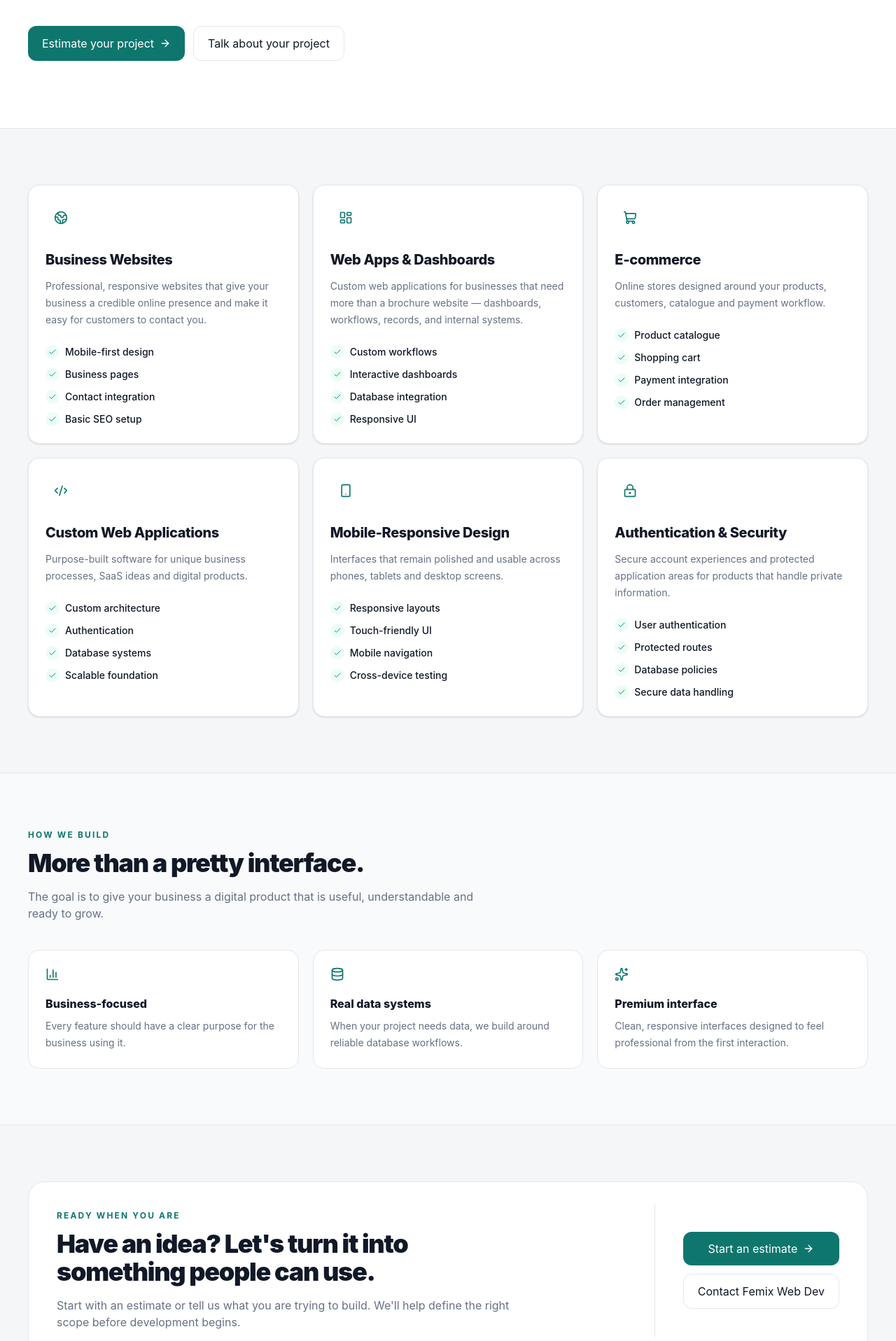
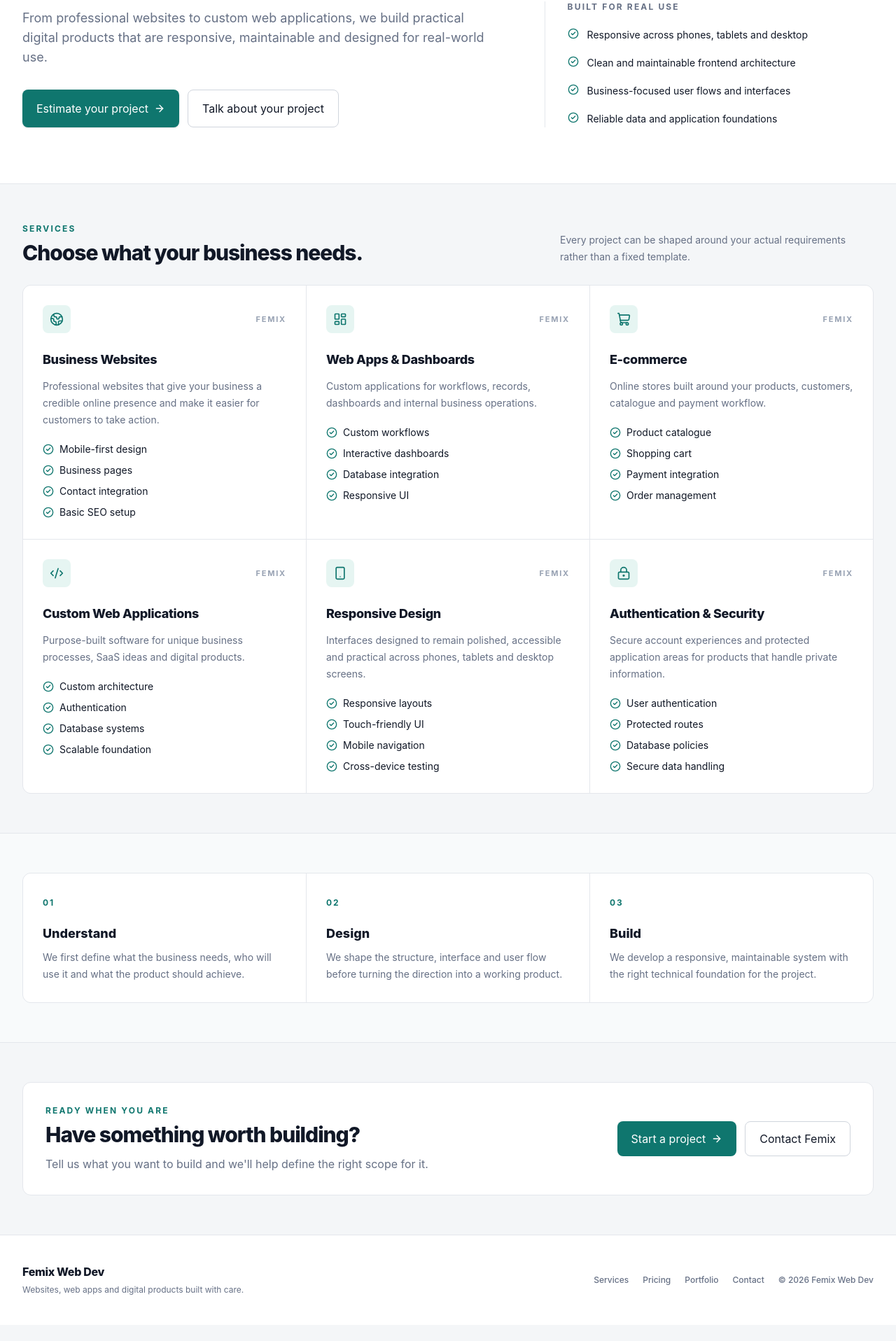
Before and after one commit to femixdigital/femix-web-dev, a React (Vite) app: page /services in a window 1280 px wide. Shown: the part 444-2360 px from the top of the page at 70% size. After the commit the page ends 2337 px from the top, so only its background shows below. Built offline with nearby package versions, Linux system fonts and the light colour scheme.

Commit message:
style: refine services platform experience

```diff
--- a/src/pages/Services.tsx
+++ b/src/pages/Services.tsx
@@ -1,79 +1,61 @@
 import React from 'react';
-import {
-  ArrowRight,
-  BarChart3,
-  Check,
-  Code2,
-  Database,
-  Globe2,
-  LayoutDashboard,
-  LockKeyhole,
-  Smartphone,
-  ShoppingCart,
-  Sparkles,
-} from 'lucide-react';
+import { ArrowRight, CheckCircle2, Code2, Globe2, LayoutDashboard, LockKeyhole, ShoppingCart, Smartphone } from 'lucide-react';
 import { Link } from 'react-router-dom';
 
 const services = [
   {
     icon: Globe2,
     title: 'Business Websites',
-    description:
-      'Professional, responsive websites that give your business a credible online presence and make it easy for customers to contact you.',
+    description: 'Professional websites that give your business a credible online presence and make it easier for customers to take action.',
     features: ['Mobile-first design', 'Business pages', 'Contact integration', 'Basic SEO setup'],
   },
   {
     icon: LayoutDashboard,
     title: 'Web Apps & Dashboards',
-    description:
-      'Custom web applications for businesses that need more than a brochure website — dashboards, workflows, records, and internal systems.',
+    description: 'Custom applications for workflows, records, dashboards and internal business operations.',
     features: ['Custom workflows', 'Interactive dashboards', 'Database integration', 'Responsive UI'],
   },
   {
     icon: ShoppingCart,
     title: 'E-commerce',
-    description:
-      'Online stores designed around your products, customers, catalogue and payment workflow.',
+    description: 'Online stores built around your products, customers, catalogue and payment workflow.',
     features: ['Product catalogue', 'Shopping cart', 'Payment integration', 'Order management'],
   },
   {
     icon: Code2,
     title: 'Custom Web Applications',
-    description:
-      'Purpose-built software for unique business processes, SaaS ideas and digital products.',
+    description: 'Purpose-built software for unique business processes, SaaS ideas and digital products.',
     features: ['Custom architecture', 'Authentication', 'Database systems', 'Scalable foundation'],
   },
   {
     icon: Smartphone,
-    title: 'Mobile-Responsive Design',
-    description:
-      'Interfaces that remain polished and usable across phones, tablets and desktop screens.',
+    title: 'Responsive Design',
+    description: 'Interfaces designed to remain polished, accessible and practical across phones, tablets and desktop screens.',
     features: ['Responsive layouts', 'Touch-friendly UI', 'Mobile navigation', 'Cross-device testing'],
   },
   {
     icon: LockKeyhole,
     title: 'Authentication & Security',
-    description:
-      'Secure account experiences and protected application areas for products that handle private information.',
+    description: 'Secure account experiences and protected application areas for products that handle private information.',
     features: ['User authentication', 'Protected routes', 'Database policies', 'Secure data handling'],
   },
 ];
 
-const highlights = [
+const principles = [
   {
-    icon: BarChart3,
-    title: 'Business-focused',
-    description: 'Every feature should have a clear purpose for the business using it.',
+    number: '01',
+    title: 'Understand',
+    description: 'We first define what the business needs, who will use it and what the product should achieve.',
   },
   {
-    icon: Database,
-    title: 'Real data systems',
-    description: 'When your project needs data, we build around reliable database workflows.',
+    number: '02',
+    title: 'Design',
+    description: 'We shape the structure, interface and user flow before turning the direction into a working product.',
   },
   {
-    icon: Sparkles,
-    title: 'Premium interface',
-    description: 'Clean, responsive interfaces designed to feel professional from the first interaction.',
+    number: '03',
+    title: 'Build',
+    description: 'We develop a responsive, maintainable system with the right technical foundation for the project.',
   },
 ];
 
@@ -81,27 +63,26 @@ const Services: React.FC = () => {
   return (
     <main className="min-h-[calc(100vh-72px)] bg-[var(--app-bg)] text-[var(--app-text)]">
       <section className="border-b border-[var(--app-border)] bg-[var(--app-surface)]">
-        <div className="mx-auto max-w-7xl px-5 py-16 sm:px-8 lg:px-10 lg:py-24">
-          <div className="max-w-3xl">
-            <div className="mb-6 inline-flex items-center gap-2 rounded-full border border-[var(--app-border)] bg-[var(--app-surface-2)] px-3 py-1.5 text-xs font-semibold text-[var(--app-muted)]">
-              <span className="h-1.5 w-1.5 rounded-full bg-violet-500" />
-              Services
+        <div className="mx-auto max-w-[1440px] px-4 py-12 sm:px-6 sm:py-16 lg:px-8 lg:py-20">
+          <div className="grid gap-10 lg:grid-cols-[minmax(0,1.2fr)_minmax(300px,0.8fr)] lg:items-end">
+            <div>
+              <div className="inline-flex items-center gap-2 rounded-lg border border-[var(--app-border)] bg-[var(--app-surface-2)] px-3 py-2 text-[11px] font-bold uppercase tracking-[0.16em] text-[var(--app-muted)]">
+                <Code2 className="h-3.5 w-3.5 text-[var(--app-brand)]" />
+                What we build
               </div>
 
-            <h1 className="text-4xl font-black tracking-[-0.04em] sm:text-5xl lg:text-6xl">
+              <h1 className="mt-6 max-w-4xl text-4xl font-extrabold leading-[1.03] tracking-[-0.05em] sm:text-6xl lg:text-7xl">
                 Digital products built around your business.
               </h1>
 
               <p className="mt-6 max-w-2xl text-base leading-7 text-[var(--app-muted)] sm:text-lg">
-              From professional business websites to custom web applications,
-              we build practical digital products that are responsive, maintainable
-              and designed for real-world use.
+                From professional websites to custom web applications, we build practical digital products that are responsive, maintainable and designed for real-world use.
               </p>
 
               <div className="mt-8 flex flex-col gap-3 sm:flex-row">
                 <Link
                   to="/estimator"
-                className="inline-flex items-center justify-center gap-2 rounded-xl bg-[var(--app-brand)] px-5 py-3 text-sm font-bold text-white transition hover:-translate-y-0.5 hover:opacity-90"
+                  className="inline-flex items-center justify-center gap-2 rounded-lg bg-[var(--app-brand)] px-5 py-3.5 text-sm font-bold text-[var(--app-brand-contrast)] shadow-sm transition hover:bg-[var(--app-brand-hover)]"
                 >
                   Estimate your project
                   <ArrowRight className="h-4 w-4" />
@@ -109,46 +90,86 @@ const Services: React.FC = () => {
 
                 <Link
                   to="/contact"
-                className="inline-flex items-center justify-center rounded-xl border border-[var(--app-border)] bg-[var(--app-surface)] px-5 py-3 text-sm font-bold text-[var(--app-text)] transition hover:border-[var(--app-brand)] hover:text-[var(--app-brand)]"
+                  className="inline-flex items-center justify-center rounded-lg border border-[var(--app-border-strong)] bg-[var(--app-surface)] px-5 py-3.5 text-sm font-bold text-[var(--app-text)] transition hover:bg-[var(--app-surface-2)]"
                 >
                   Talk about your project
                 </Link>
               </div>
             </div>
+
+            <div className="border-t border-[var(--app-border)] pt-6 lg:border-l lg:border-t-0 lg:pl-8 lg:pt-0">
+              <p className="text-xs font-bold uppercase tracking-[0.18em] text-[var(--app-muted)]">
+                Built for real use
+              </p>
+
+              <div className="mt-5 space-y-4">
+                {[
+                  'Responsive across phones, tablets and desktop',
+                  'Clean and maintainable frontend architecture',
+                  'Business-focused user flows and interfaces',
+                  'Reliable data and application foundations',
+                ].map((item) => (
+                  <div key={item} className="flex items-start gap-3">
+                    <CheckCircle2 className="mt-0.5 h-4 w-4 shrink-0 text-[var(--app-brand)]" />
+                    <p className="text-sm leading-6 text-[var(--app-text)]">{item}</p>
+                  </div>
+                ))}
+              </div>
+            </div>
+          </div>
         </div>
       </section>
 
-      <section className="mx-auto max-w-7xl px-5 py-16 sm:px-8 lg:px-10 lg:py-20">
-        <div className="grid gap-5 md:grid-cols-2 xl:grid-cols-3">
+      <section>
+        <div className="mx-auto max-w-[1440px] px-4 py-10 sm:px-6 lg:px-8 lg:py-14">
+          <div className="mb-7 flex flex-col gap-2 sm:flex-row sm:items-end sm:justify-between">
+            <div>
+              <p className="text-xs font-bold uppercase tracking-[0.18em] text-[var(--app-brand)]">
+                Services
+              </p>
+              <h2 className="mt-2 text-2xl font-extrabold tracking-[-0.035em] sm:text-3xl">
+                Choose what your business needs.
+              </h2>
+            </div>
+
+            <p className="max-w-md text-sm leading-6 text-[var(--app-muted)]">
+              Every project can be shaped around your actual requirements rather than a fixed template.
+            </p>
+          </div>
+
+          <div className="grid gap-px overflow-hidden rounded-xl border border-[var(--app-border)] bg-[var(--app-border)] md:grid-cols-2 xl:grid-cols-3">
             {services.map((service) => {
               const Icon = service.icon;
 
               return (
                 <article
                   key={service.title}
-                className="group rounded-2xl border border-[var(--app-border)] bg-[var(--app-surface)] p-6 shadow-sm transition duration-200 hover:-translate-y-1 hover:border-violet-300 hover:shadow-lg dark:hover:border-violet-500/40"
+                  className="bg-[var(--app-surface)] p-6 transition hover:bg-[var(--app-surface-2)] sm:p-7"
                 >
-                <div className="flex h-11 w-11 items-center justify-center rounded-xl bg-[var(--app-soft)] text-[var(--app-brand)]">
+                  <div className="flex items-center justify-between">
+                    <div className="flex h-10 w-10 items-center justify-center rounded-lg bg-[var(--app-brand-soft)] text-[var(--app-brand)]">
                       <Icon className="h-5 w-5" />
                     </div>
+                    <span className="text-[11px] font-bold uppercase tracking-[0.16em] text-[var(--app-muted-2)]">
+                      Femix
+                    </span>
+                  </div>
 
-                <h2 className="mt-6 text-xl font-extrabold tracking-[-0.02em]">
+                  <h3 className="mt-6 text-lg font-extrabold tracking-[-0.02em]">
                     {service.title}
-                </h2>
+                  </h3>
 
                   <p className="mt-3 text-sm leading-6 text-[var(--app-muted)]">
                     {service.description}
                   </p>
 
-                <ul className="mt-6 space-y-3">
+                  <ul className="mt-5 space-y-2.5">
                     {service.features.map((feature) => (
                       <li
                         key={feature}
-                      className="flex items-center gap-2 text-sm font-medium text-[var(--app-text)]"
+                        className="flex items-center gap-2 text-sm text-[var(--app-text)]"
                       >
-                      <span className="flex h-5 w-5 shrink-0 items-center justify-center rounded-full bg-emerald-50 text-emerald-600 dark:bg-emerald-500/10 dark:text-emerald-400">
-                        <Check className="h-3 w-3" />
-                      </span>
+                        <CheckCircle2 className="h-4 w-4 shrink-0 text-[var(--app-brand)]" />
                         {feature}
                       </li>
                     ))}
@@ -157,76 +178,58 @@ const Services: React.FC = () => {
               );
             })}
           </div>
+        </div>
       </section>
 
       <section className="border-y border-[var(--app-border)] bg-[var(--app-surface-2)]">
-        <div className="mx-auto max-w-7xl px-5 py-16 sm:px-8 lg:px-10 lg:py-20">
-          <div className="max-w-2xl">
-            <p className="text-xs font-bold uppercase tracking-[0.18em] text-[var(--app-brand)]">
-              How we build
-            </p>
-            <h2 className="mt-3 text-3xl font-black tracking-[-0.035em] sm:text-4xl">
-              More than a pretty interface.
-            </h2>
-            <p className="mt-4 text-sm leading-6 text-[var(--app-muted)] sm:text-base">
-              The goal is to give your business a digital product that is useful,
-              understandable and ready to grow.
-            </p>
-          </div>
+        <div className="mx-auto max-w-[1440px] px-4 py-10 sm:px-6 lg:px-8 lg:py-14">
+          <div className="grid gap-px overflow-hidden rounded-xl border border-[var(--app-border)] bg-[var(--app-border)] md:grid-cols-3">
+            {principles.map((item) => (
+              <div key={item.number} className="bg-[var(--app-surface)] p-6 sm:p-7">
+                <span className="text-xs font-bold tracking-[0.16em] text-[var(--app-brand)]">
+                  {item.number}
+                </span>
 
-          <div className="mt-10 grid gap-5 md:grid-cols-3">
-            {highlights.map((item) => {
-              const Icon = item.icon;
+                <h3 className="mt-5 text-lg font-extrabold">{item.title}</h3>
 
-              return (
-                <div
-                  key={item.title}
-                  className="rounded-2xl border border-[var(--app-border)] bg-[var(--app-surface)] p-6"
-                >
-                  <Icon className="h-5 w-5 text-[var(--app-brand)]" />
-                  <h3 className="mt-5 text-base font-extrabold">{item.title}</h3>
                 <p className="mt-2 text-sm leading-6 text-[var(--app-muted)]">
                   {item.description}
                 </p>
               </div>
-              );
-            })}
+            ))}
           </div>
         </div>
       </section>
 
-      <section className="mx-auto max-w-7xl px-5 py-16 sm:px-8 lg:px-10 lg:py-20">
-        <div className="overflow-hidden rounded-3xl border border-[var(--app-border)] bg-[var(--app-surface)]">
-          <div className="grid lg:grid-cols-[1fr_auto] lg:items-center">
-            <div className="p-7 sm:p-10">
+      <section>
+        <div className="mx-auto max-w-[1440px] px-4 py-10 sm:px-6 lg:px-8 lg:py-14">
+          <div className="flex flex-col gap-6 rounded-xl border border-[var(--app-border)] bg-[var(--app-surface)] p-6 sm:p-8 lg:flex-row lg:items-center lg:justify-between">
+            <div>
               <p className="text-xs font-bold uppercase tracking-[0.18em] text-[var(--app-brand)]">
                 Ready when you are
               </p>
-
-              <h2 className="mt-3 max-w-2xl text-3xl font-black tracking-[-0.035em] sm:text-4xl">
-                Have an idea? Let&apos;s turn it into something people can use.
+              <h2 className="mt-2 text-2xl font-extrabold tracking-[-0.035em] sm:text-3xl">
+                Have something worth building?
               </h2>
-
-              <p className="mt-4 max-w-2xl text-sm leading-6 text-[var(--app-muted)] sm:text-base">
-                Start with an estimate or tell us what you are trying to build.
-                We&apos;ll help define the right scope before development begins.
+              <p className="mt-3 max-w-2xl text-sm leading-6 text-[var(--app-muted)] sm:text-base">
+                Tell us what you want to build and we&apos;ll help define the right scope for it.
               </p>
             </div>
 
-            <div className="flex flex-col gap-3 border-t border-[var(--app-border)] p-7 sm:p-10 lg:border-l lg:border-t-0">
+            <div className="flex shrink-0 flex-col gap-3 sm:flex-row">
               <Link
                 to="/estimator"
-                className="inline-flex items-center justify-center gap-2 rounded-xl bg-[var(--app-brand)] px-5 py-3 text-sm font-bold text-white transition hover:opacity-90"
+                className="inline-flex items-center justify-center gap-2 rounded-lg bg-[var(--app-brand)] px-5 py-3 text-sm font-bold text-[var(--app-brand-contrast)] transition hover:bg-[var(--app-brand-hover)]"
               >
-                Start an estimate
+                Start a project
                 <ArrowRight className="h-4 w-4" />
               </Link>
 
               <Link
                 to="/contact"
-                className="inline-flex items-center justify-center rounded-xl border border-[var(--app-border)] px-5 py-3 text-sm font-bold text-[var(--app-text)] transition hover:border-[var(--app-brand)] hover:text-[var(--app-brand)]"
+                className="inline-flex items-center justify-center rounded-lg border border-[var(--app-border-strong)] px-5 py-3 text-sm font-bold text-[var(--app-text)] transition hover:bg-[var(--app-surface-2)]"
               >
-                Contact Femix Web Dev
+                Contact Femix
               </Link>
             </div>
           </div>
```
Lines whose indentation alone changed are shown as unchanged.
